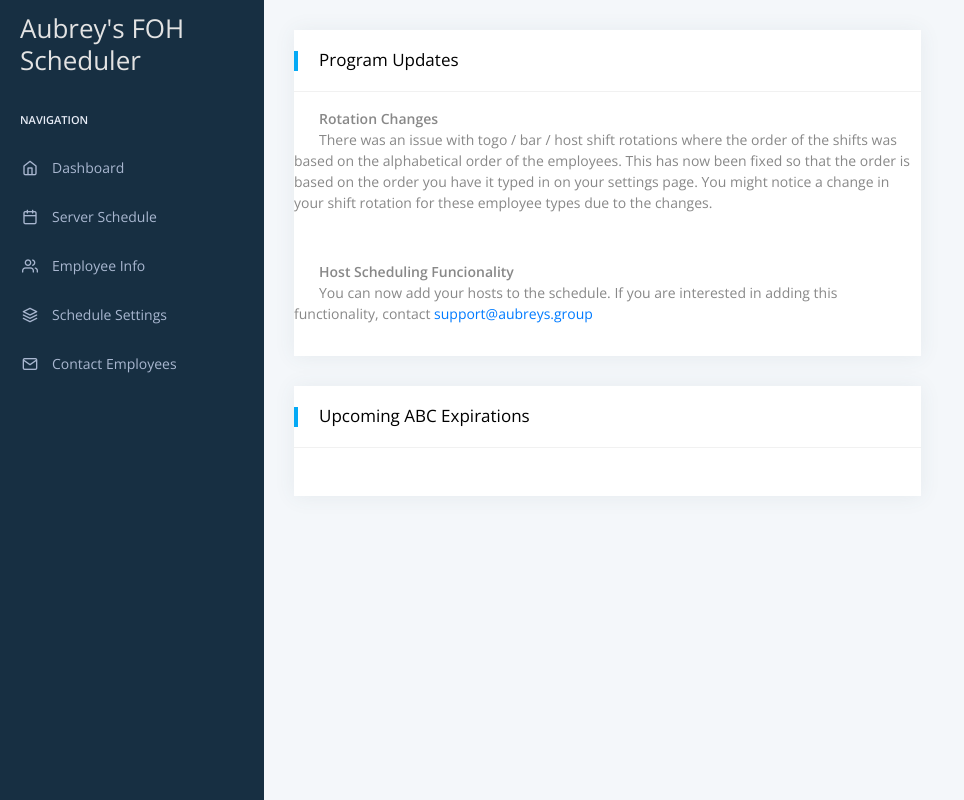
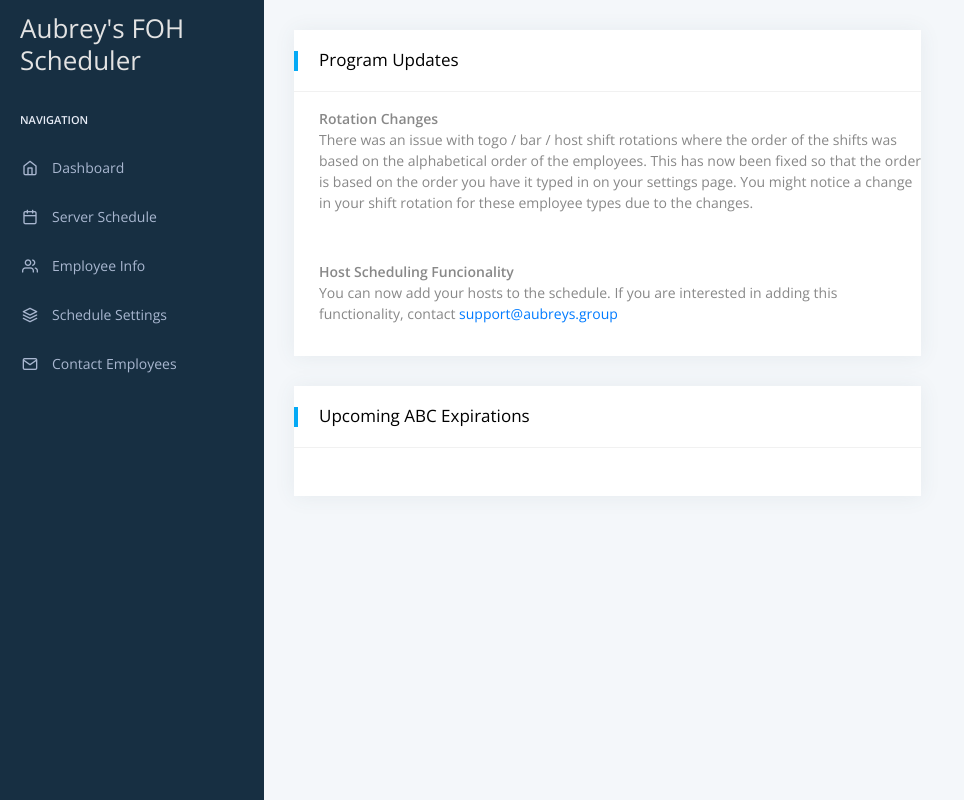
Before and after one commit to aubreys-it/aubreys-ssc, a Flask app: template templates/home/index.html in a window 1280 px wide. Shown: the whole page, without its empty margins (0-964 px from the left). Run offline with Flask 2, Linux system fonts and the light colour scheme; the template is opened without the code that fills it, so the values that code supplies are empty; some libraries are stand-ins or nearby versions.

Commit message:
Update index.html

```diff
--- a/templates/home/index.html
+++ b/templates/home/index.html
@@ -26,13 +26,17 @@
                                         <div class="card-header">
                                             <h5>Program Updates</h5>
                                         </div>
-                                        <div class="card-block px-0 py-3" style="text-indent: 25px">
-                                            <b>Rotation Changes</b>
-                                            <p>There was an issue with togo / bar / host shift rotations where the order of the shifts was based on the alphabetical order of the employees. This has now been fixed so that the order is based on the order you have it typed in on your settings page. You might notice a change in your shift rotation for these employee types due to the changes.<p>
+                                        <div class="card-block px-0 py-3">
+                                            <p style="margin-left: 25px">
+                                                <b>Rotation Changes</b><br/>
+                                                There was an issue with togo / bar / host shift rotations where the order of the shifts was based on the alphabetical order of the employees. This has now been fixed so that the order is based on the order you have it typed in on your settings page. You might notice a change in your shift rotation for these employee types due to the changes.
+                                            </p>
                                         </div>
-                                        <div class="card-block px-0 py-3" style="text-indent: 25px">
-                                            <b>Host Scheduling Funcionality</b>
-                                            <p>You can now add your hosts to the schedule. If you are interested in adding this functionality, contact <a href="mailto:support@aubreys.group">support@aubreys.group</a><p>
+                                        <div class="card-block px-0 py-3">
+                                            <p style="margin-left: 25px">
+                                                <b>Host Scheduling Funcionality</b><br/>
+                                                You can now add your hosts to the schedule. If you are interested in adding this functionality, contact <a href="mailto:support@aubreys.group">support@aubreys.group</a>
+                                            </p>
                                         </div>
                                     </div>
                                 </div>
```
